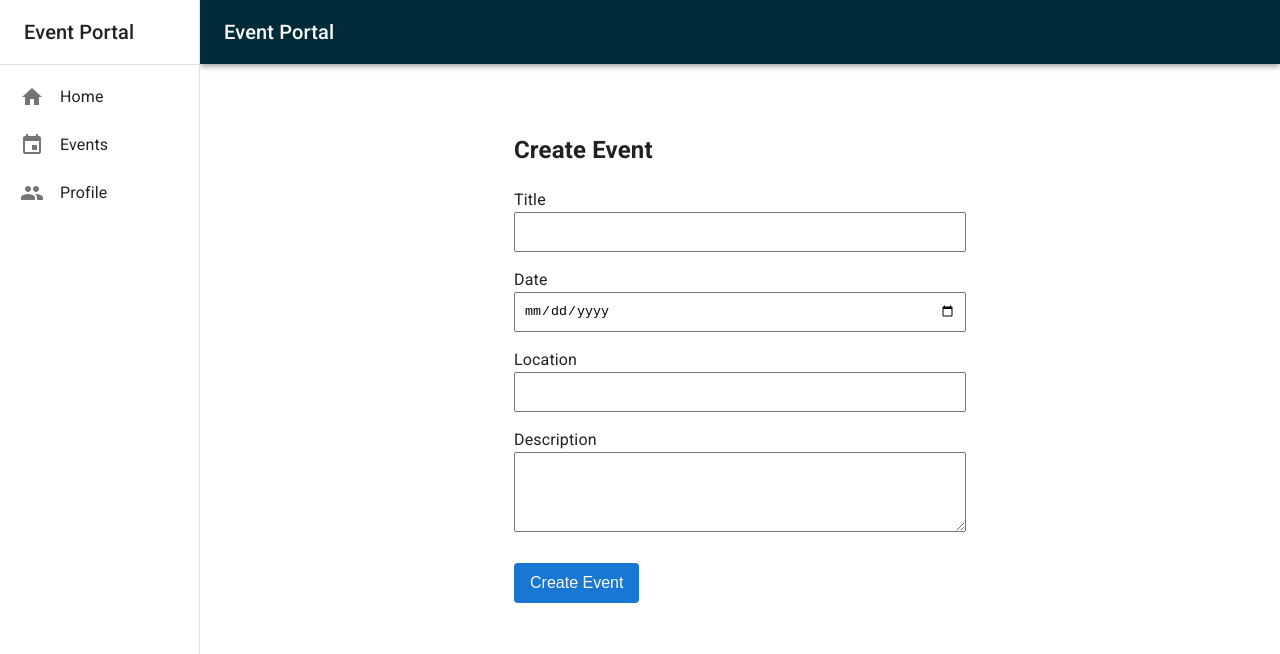
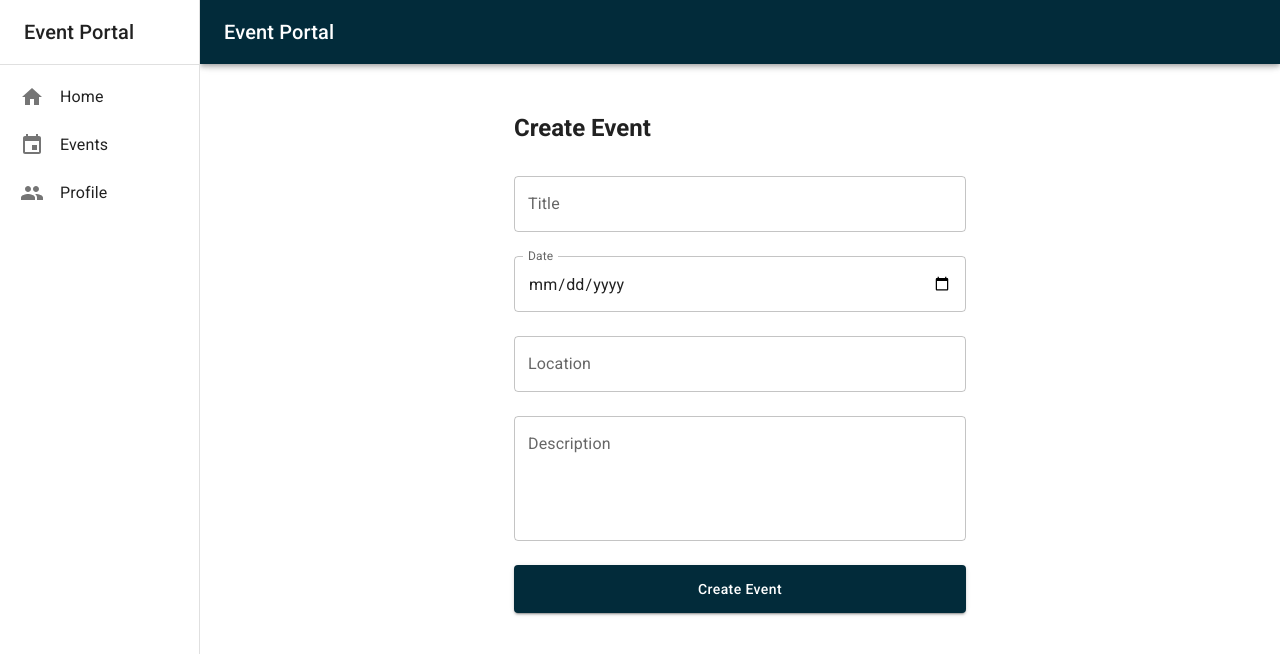
Before and after one commit to YatruSathi/-yartusathi-frontend, a React (Vite) app: page /events/create in a window 1280 px wide. Shown: the top 654 px of the page. Built offline with nearby package versions, Linux system fonts and the light colour scheme.

Commit message:
Refactor AddEventForm to use MUI components for improved styling and consistency

```diff
--- a/src/pages/events/add-event-form.tsx
+++ b/src/pages/events/add-event-form.tsx
@@ -1,5 +1,6 @@
 import React from 'react';
 import { useForm } from 'react-hook-form';
+import { Box, TextField, Button, Typography } from '@mui/material';
 
 type EventFormInputs = {
 	title: string;
@@ -22,64 +23,64 @@ const AddEventForm: React.FC = () => {
 		reset();
 	};
 
+
 	return (
-		<div style={{ maxWidth: 500, margin: '0 auto', padding: 24 }}>
-			<h2>Create Event</h2>
+		<Box sx={{ maxWidth: 500, mx: 'auto', p: 3 }}>
+			<Typography variant="h5" component="h2" sx={{ mb: 2, fontWeight: 600 }}>
+				Create Event
+			</Typography>
 			<form onSubmit={handleSubmit(onSubmit)}>
-				<div style={{ marginBottom: 16 }}>
-					<label>Title</label>
-					<input
+				<TextField
+					label="Title"
+					fullWidth
+					variant="outlined"
+					margin="normal"
 					{...register('title', { required: 'Title is required' })}
-						style={{ width: '100%', padding: 8, height: 40, boxSizing: 'border-box' }}
+					error={!!errors.title}
+					helperText={errors.title?.message}
 				/>
-					{errors.title && <span style={{ color: 'red' }}>{errors.title.message}</span>}
-				</div>
-				<div style={{ marginBottom: 16 }}>
-					<label>Date</label>
-					<input
+				<TextField
+					label="Date"
+					fullWidth
+					variant="outlined"
+					margin="normal"
 					type="date"
+					InputLabelProps={{ shrink: true }}
 					{...register('date', { required: 'Date is required' })}
-						style={{ width: '100%', padding: 8, height: 40, boxSizing: 'border-box' }}
+					error={!!errors.date}
+					helperText={errors.date?.message}
 				/>
-					{errors.date && <span style={{ color: 'red' }}>{errors.date.message}</span>}
-				</div>
-				<div style={{ marginBottom: 16 }}>
-					<label>Location</label>
-					<input
+				<TextField
+					label="Location"
+					fullWidth
+					variant="outlined"
+					margin="normal"
 					{...register('location', { required: 'Location is required' })}
-						style={{ width: '100%', padding: 8, height: 40, boxSizing: 'border-box' }}
+					error={!!errors.location}
+					helperText={errors.location?.message}
 				/>
-					{errors.location && <span style={{ color: 'red' }}>{errors.location.message}</span>}
-				</div>
-				<div style={{ marginBottom: 16 }}>
-					<label>Description</label>
-					<textarea
+				<TextField
+					label="Description"
+					fullWidth
+					variant="outlined"
+					margin="normal"
+					multiline
+					minRows={4}
 					{...register('description', { required: 'Description is required' })}
-						style={{ width: '100%', padding: 8, minHeight: 80, boxSizing: 'border-box' }}
-						rows={4}
+					error={!!errors.description}
+					helperText={errors.description?.message}
 				/>
-					{errors.description && <span style={{ color: 'red' }}>{errors.description.message}</span>}
-				</div>
-				<button
+				<Button
 					type="submit"
-					style={{
-						padding: '8px 16px',
-						height: 40,
-						background: '#1976d2',
-						color: '#fff',
-						border: 'none',
-						borderRadius: 4,
-						cursor: 'pointer',
-						fontSize: 16,
-						fontWeight: 500,
-						boxSizing: 'border-box',
-						marginTop: 8,
-					}}
+					variant="contained"
+					color="primary"
+					fullWidth
+					sx={{ mt: 2, height: 48, fontWeight: 500, textTransform: 'none', borderRadius: 1 }}
 				>
 					Create Event
-				</button>
+				</Button>
 			</form>
-		</div>
+		</Box>
 	);
 };
 
```
Lines whose indentation alone changed are shown as unchanged.
